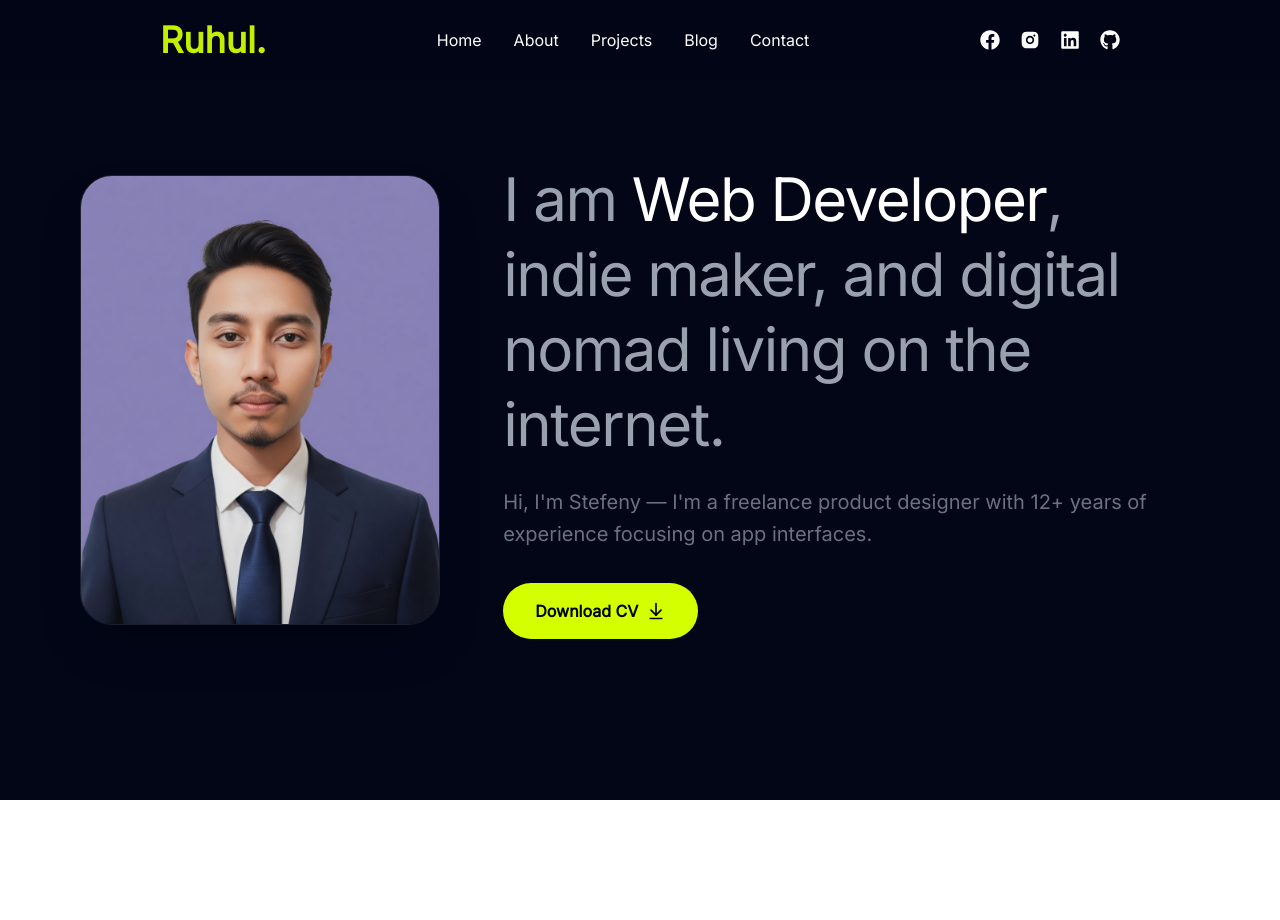
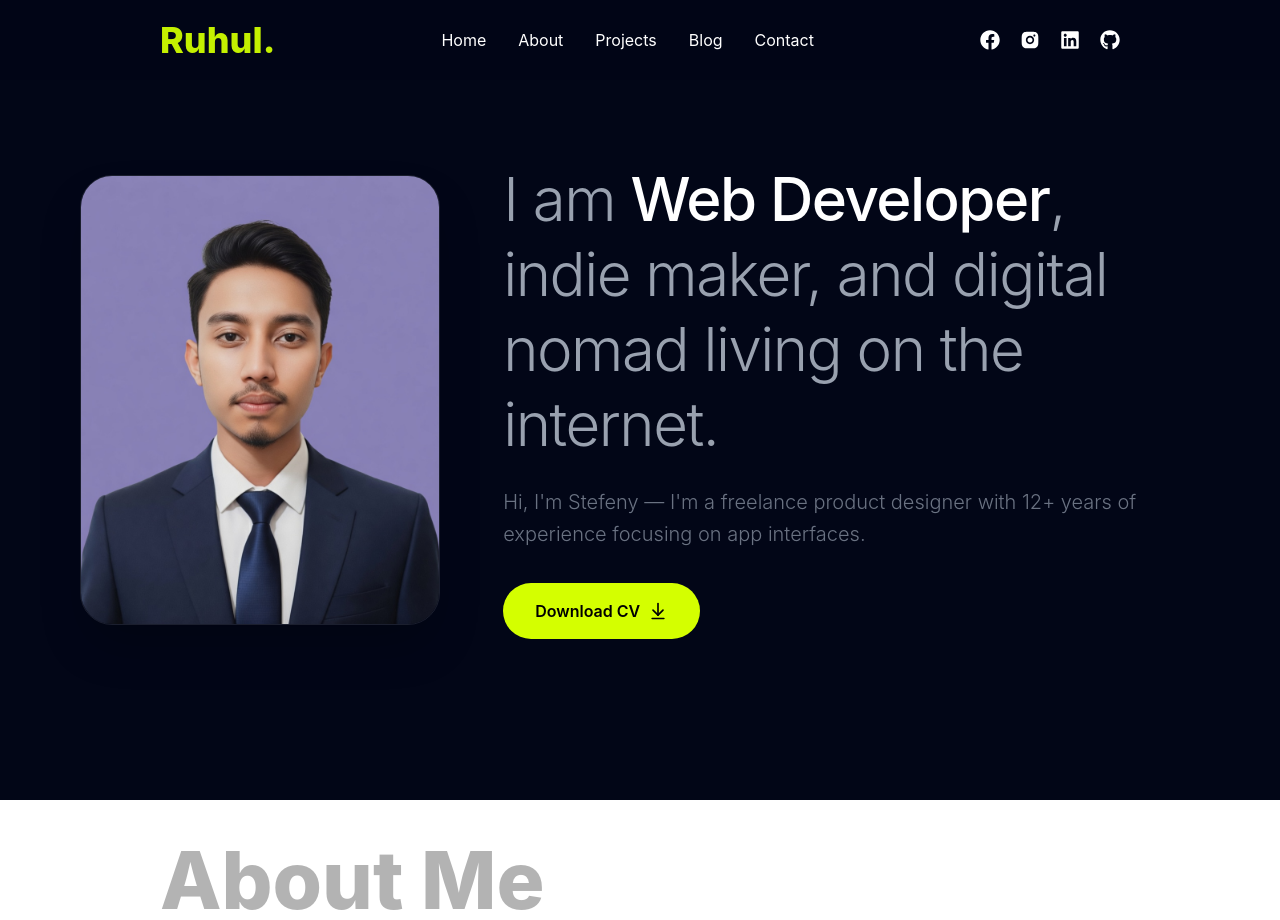
Before and after one commit to ruhul2003/My-Portfolio, a React (Vite) app: page / in a window 1280 px wide. Before the commit the page ends 800 px from the top, so only its background shows below. Built offline with nearby package versions, Linux system fonts and the light colour scheme.

Commit message:
Fixed some issue

```diff
--- a/src/App.jsx
+++ b/src/App.jsx
@@ -1,19 +1,19 @@
-import Banner from "./Components/Banner"
-import Navbar from "./Components/Navbar"
+import React from 'react';
+import Navbar from './Components/Navbar';
+import Banner from './Components/Banner';
+import About from './Components/About';
+function App() {
+  return (
+    <div className="min-h-screen overflow-x-hidden no-scrollbar">
+      <Navbar />
 
-
-function App() {
-
-
-  return (
-    <div className="min-h-screen overflow-x-hidden">
-      <Navbar />
-      <Banner />
-      <main>
-
+      <main >   {/* Increased from md:pt-24 to md:pt-28 or higher */}
+        <Banner />
+        <About />
+        {/* more sections */}
       </main>
     </div>
-  )
+  );
 }
 
-export default App
+export default App;
--- /dev/null
+++ b/src/Components/About.jsx
@@ -0,0 +1,11 @@
+import React from 'react';
+
+const About = () => {
+    return (
+        <div className='w-9/12 mt-10 mx-auto'>
+            <h1 className="text-4xl md:text-6xl lg:text-[80px]  font-extrabold text-[#B3B3B3]">About Me</h1>
+        </div>
+    );
+};
+
+export default About;
--- a/src/Components/Banner.jsx
+++ b/src/Components/Banner.jsx
@@ -7,8 +7,8 @@ const Banner = () => {
 
             <div className="max-w-7xl mx-auto w-full flex flex-col md:flex-row items-center gap-12">
 
-                {/* Image - smaller width, left aligned */}
-                <div className="w-full md:w-[35%] flex justify-center md:justify-start order-1">
+                {/* Image */}
+                <div className="w-full md:w-[35%] flex justify-center md:justify-start">
                     <img
                         src={profilePic}
                         alt="Profile"
@@ -16,8 +16,8 @@ const Banner = () => {
                     />
                 </div>
 
-                {/* Text - larger width */}
-                <div className="w-full md:w-[65%] space-y-6 text-center md:text-left order-2">
+                {/* Text */}
+                <div className="w-full md:w-[65%] space-y-6 text-center md:text-left">
 
                     <h1 className="text-3xl sm:text-4xl md:text-5xl lg:text-6xl font-light tracking-tight leading-tight text-gray-400">
                         I am <span className="text-white font-medium">Web Developer</span>,
@@ -29,7 +29,7 @@ const Banner = () => {
                     </p>
 
                     <div className="pt-2 flex justify-center md:justify-start">
-                        <button className="bg-[#D4FF00] text-black font-semibold px-6 sm:px-8 py-3 sm:py-4 rounded-full flex items-center gap-2 hover:bg-[#b8dd00] transition-colors duration-300">
+                        <button className="bg-[#D4FF00] text-black font-semibold px-6 sm:px-8 py-3 sm:py-4 rounded-full flex items-center gap-2 hover:bg-[#b8dd00] transition-colors">
                             Download CV
                             <svg xmlns="http://www.w3.org/2000/svg" width="20" height="20"
                                 viewBox="0 0 24 24" fill="none" stroke="currentColor"
--- a/src/Components/Navbar.jsx
+++ b/src/Components/Navbar.jsx
@@ -4,11 +4,12 @@ import { RiInstagramFill } from "react-icons/ri";
 import { HiMenu, HiX } from "react-icons/hi";
 
 const Navbar = () => {
-
     const [isOpen, setIsOpen] = useState(false);
 
     return (
-        <header className="w-full fixed top-0 left-0 z-50 backdrop-blur-lg bg-[#020617]/70">
+        <header className="w-full fixed top-0 left-0 z-50
+                           bg-[#020617]/90
+                           backdrop-blur-md">
 
             <nav className="w-11/12 md:w-9/12 mx-auto py-5 flex justify-between items-center text-white">
 
@@ -19,19 +20,19 @@ const Navbar = () => {
 
                 {/* Desktop Menu */}
                 <ul className="hidden md:flex gap-8 text-[16px]">
-                    <li className="hover:text-[#C4F000] cursor-pointer">Home</li>
-                    <li className="hover:text-[#C4F000] cursor-pointer">About</li>
-                    <li className="hover:text-[#C4F000] cursor-pointer">Projects</li>
-                    <li className="hover:text-[#C4F000] cursor-pointer">Blog</li>
-                    <li className="hover:text-[#C4F000] cursor-pointer">Contact</li>
+                    <li className="hover:text-[#C4F000] cursor-pointer transition-colors">Home</li>
+                    <li className="hover:text-[#C4F000] cursor-pointer transition-colors">About</li>
+                    <li className="hover:text-[#C4F000] cursor-pointer transition-colors">Projects</li>
+                    <li className="hover:text-[#C4F000] cursor-pointer transition-colors">Blog</li>
+                    <li className="hover:text-[#C4F000] cursor-pointer transition-colors">Contact</li>
                 </ul>
 
                 {/* Desktop Social */}
                 <div className="hidden md:flex gap-5 text-xl">
-                    <FaFacebook className="hover:text-[#C4F000] cursor-pointer" />
-                    <RiInstagramFill className="hover:text-[#C4F000] cursor-pointer" />
-                    <FaLinkedin className="hover:text-[#C4F000] cursor-pointer" />
-                    <FaGithub className="hover:text-[#C4F000] cursor-pointer" />
+                    <FaFacebook className="hover:text-[#C4F000] cursor-pointer transition-colors" />
+                    <RiInstagramFill className="hover:text-[#C4F000] cursor-pointer transition-colors" />
+                    <FaLinkedin className="hover:text-[#C4F000] cursor-pointer transition-colors" />
+                    <FaGithub className="hover:text-[#C4F000] cursor-pointer transition-colors" />
                 </div>
 
                 {/* Mobile Button */}
@@ -43,26 +44,25 @@ const Navbar = () => {
                 </div>
             </nav>
 
-            {/* Mobile Menu */}
-            <div className={`md:hidden bg-[#020617]/95 backdrop-blur-md text-white transition-all duration-300
-                ${isOpen ? "max-h-[400px] py-6" : "max-h-0 overflow-hidden"}`}>
+            {/* Mobile Menu - Simplified (no max-height animation) */}
+            <div className={`md:hidden bg-[#020617]/95 backdrop-blur-sm text-white overflow-hidden transition-all duration-300
+                ${isOpen ? "block py-6" : "hidden"}`}>
 
                 <ul className="flex flex-col items-center gap-6 text-lg">
-                    <li className="hover:text-[#C4F000] cursor-pointer">Home</li>
-                    <li className="hover:text-[#C4F000] cursor-pointer">About</li>
-                    <li className="hover:text-[#C4F000] cursor-pointer">Projects</li>
-                    <li className="hover:text-[#C4F000] cursor-pointer">Blog</li>
-                    <li className="hover:text-[#C4F000] cursor-pointer">Contact</li>
+                    <li className="hover:text-[#C4F000] cursor-pointer transition-colors">Home</li>
+                    <li className="hover:text-[#C4F000] cursor-pointer transition-colors">About</li>
+                    <li className="hover:text-[#C4F000] cursor-pointer transition-colors">Projects</li>
+                    <li className="hover:text-[#C4F000] cursor-pointer transition-colors">Blog</li>
+                    <li className="hover:text-[#C4F000] cursor-pointer transition-colors">Contact</li>
                 </ul>
 
                 <div className="flex justify-center gap-6 mt-6 text-2xl">
-                    <FaFacebook className="hover:text-[#C4F000] cursor-pointer" />
-                    <RiInstagramFill className="hover:text-[#C4F000] cursor-pointer" />
-                    <FaLinkedin className="hover:text-[#C4F000] cursor-pointer" />
-                    <FaGithub className="hover:text-[#C4F000] cursor-pointer" />
+                    <FaFacebook className="hover:text-[#C4F000] cursor-pointer transition-colors" />
+                    <RiInstagramFill className="hover:text-[#C4F000] cursor-pointer transition-colors" />
+                    <FaLinkedin className="hover:text-[#C4F000] cursor-pointer transition-colors" />
+                    <FaGithub className="hover:text-[#C4F000] cursor-pointer transition-colors" />
                 </div>
             </div>
-
         </header>
     );
 };
--- /dev/null
+++ b/src/Components/Works.jsx
@@ -0,0 +1,11 @@
+import React from 'react';
+
+const Works = () => {
+    return (
+        <div className='w-9/12 mx-auto mt-10'>
+            <h1 className="text-3xl md:text-4xl text-center font-extrabold text-[#C4F000]">Some Recent Works</h1>
+        </div>
+    );
+};
+
+export default Works;
--- a/src/index.css
+++ b/src/index.css
@@ -1,11 +1,22 @@
 @import "tailwindcss";
 
-body {
-  font-family: 'Inter', sans-serif;
-  background: linear-gradient(
-  135deg,
-  #020617 0%,
-  #0B0F2A 50%,
-  #1A1446 100%
-);
+/* Only essential performance-friendly styles */
+html {
+  scroll-behavior: smooth;
 }
+
+/* Remove backface and will-change (they can cause issues on mobile) */
+header {
+  /* No backface-visibility or will-change */
+}
+
+@layer utilities {
+  .no-scrollbar {
+    -ms-overflow-style: none;
+    scrollbar-width: none;
+  }
+
+  .no-scrollbar::-webkit-scrollbar {
+    display: none;
+  }
+}
```
